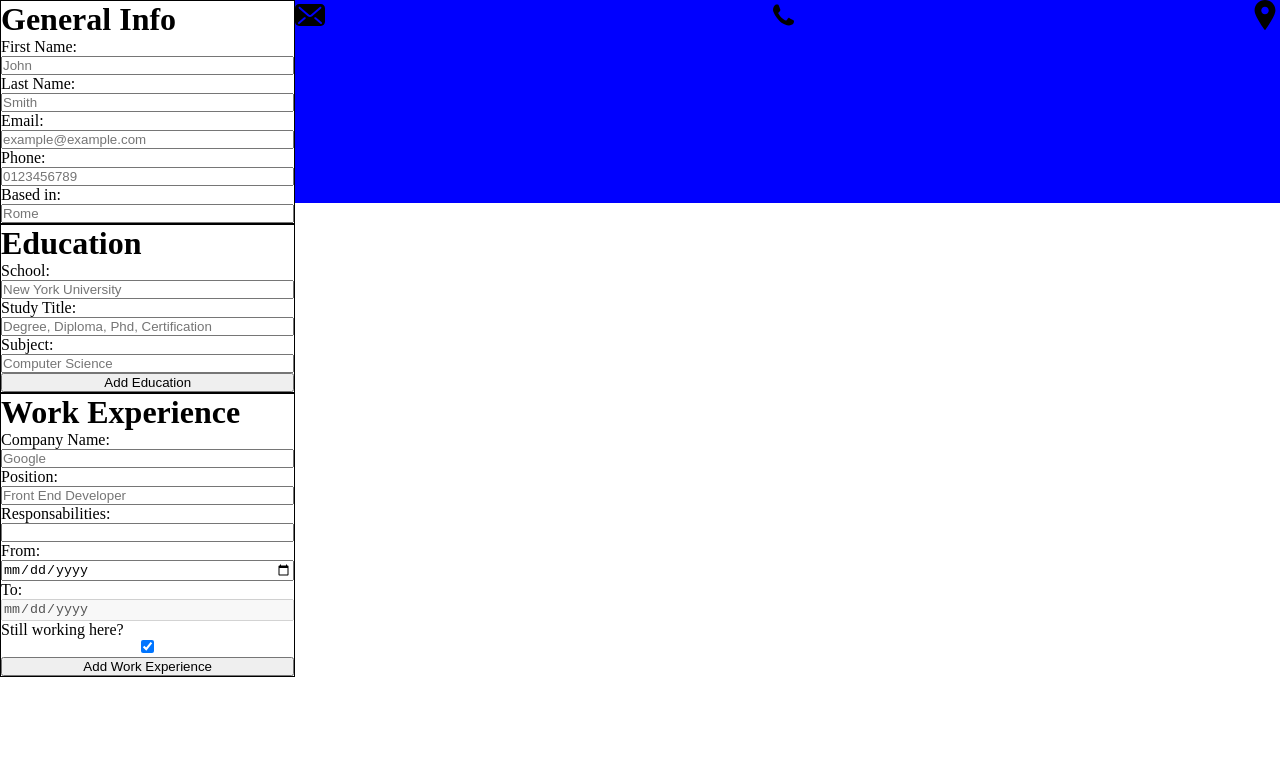
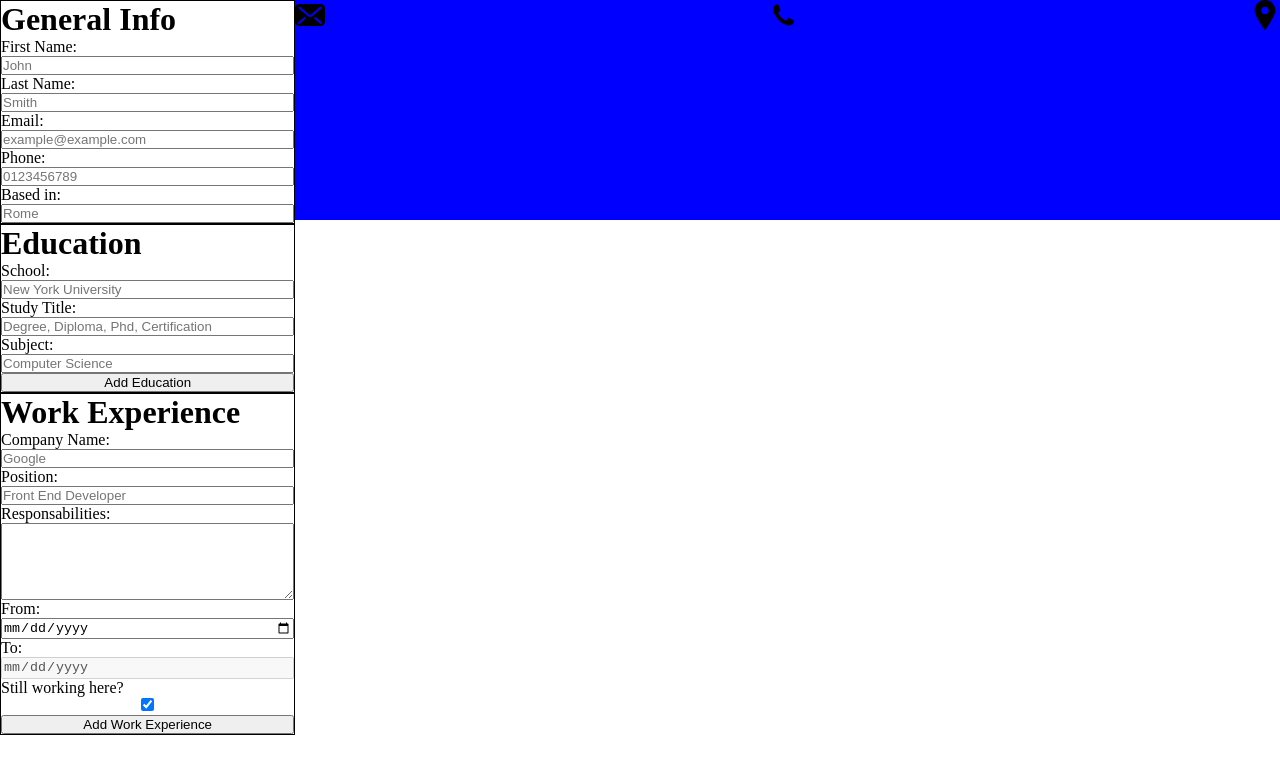
Before and after one commit to Eligio93/CV-application, a React (Vite) app: page / in a window 1280 px wide. Shown: the top 774 px of the page. Built offline with nearby package versions, Linux system fonts and the light colour scheme.

Commit message:
change responsabilities input in textarea

```diff
--- a/src/components/WorkExperienceForm.jsx
+++ b/src/components/WorkExperienceForm.jsx
@@ -30,13 +30,22 @@ export default function WorkExperienceForm({
         value={position}
         onChange={onChange}
       />
-      <Input
+      {/* <Input
         label={"Responsabilities:"}
         type={"textarea"}
         id={"responsabilities"}
         value={responsabilities}
         onChange={onChange}
-      />
+      /> */}
+      <label htmlFor="responsabilities">Responsabilities:</label>
+      <textarea
+        id="responsabilities"
+        name="responsabilities"
+        rows="5"
+        cols="33"
+        value={responsabilities}
+        onChange={onChange}
+      ></textarea>
       <Input
         label={"From:"}
         type={"date"}
```
